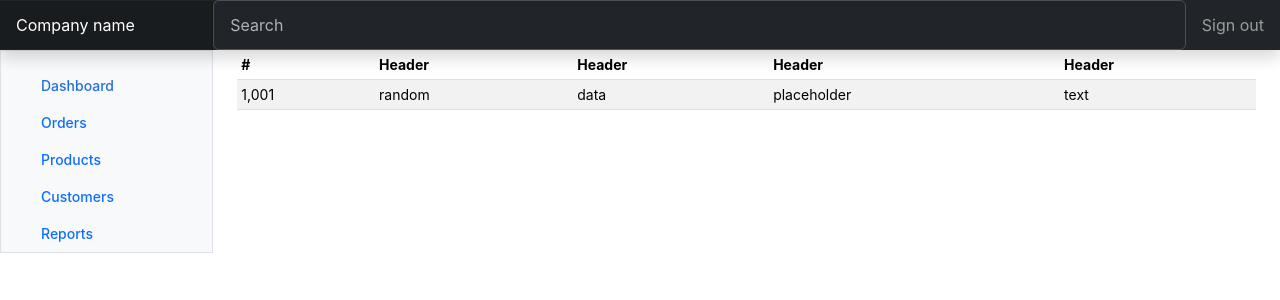
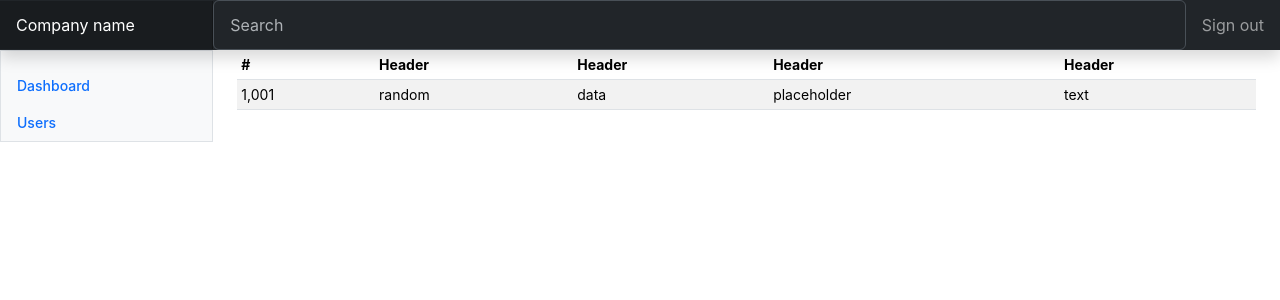
Before and after one commit to saraluk/react-admin, a React (Create React App) app: page /users in a window 1280 px wide. Shown: the top 300 px of the page. Built offline with nearby package versions, Linux system fonts and the light colour scheme.

Commit message:
pages routing

```diff
--- a/package.json
+++ b/package.json
@@ -11,8 +11,10 @@
     "@types/node": "^16.18.126",
     "@types/react": "^19.2.14",
     "@types/react-dom": "^19.2.3",
+    "@types/react-router-dom": "^5.3.3",
     "react": "^19.2.5",
     "react-dom": "^19.2.5",
+    "react-router-dom": "^7.14.1",
     "react-scripts": "5.0.1",
     "typescript": "^4.9.5",
     "web-vitals": "^2.1.4"
--- a/src/App.tsx
+++ b/src/App.tsx
@@ -1,37 +1,28 @@
+import { BrowserRouter, Route, Routes } from "react-router-dom";
 import "./App.css";
 import { Menu } from "./components/Menu";
 import { Nav } from "./components/Nav";
+import Dashboard from "./pages/Dashboard";
+import Users from "./pages/Users";
 
 function App() {
   return (
     <div className="App">
+      <BrowserRouter>
         <Nav />
 
         <div className="container-fluid">
           <div className="row">
             <Menu />
             <main className="col-md-9 ms-sm-auto col-lg-10 px-md-4">
-            <div className="table-responsive small">
-              <table className="table table-striped table-sm">
-                <thead>
-                  <tr>
-                    <th scope="col">#</th> <th scope="col">Header</th>
-                    <th scope="col">Header</th> <th scope="col">Header</th>
-                    <th scope="col">Header</th>
-                  </tr>
-                </thead>
-                <tbody>
-                  <tr>
-                    <td>1,001</td> <td>random</td> <td>data</td>{" "}
-                    <td>placeholder</td>
-                    <td>text</td>
-                  </tr>
-                </tbody>
-              </table>
-            </div>
+              <Routes>
+                <Route path="/" element={<Dashboard />} />
+                <Route path="/users" element={<Users />} />
+              </Routes>
             </main>
           </div>
         </div>
+      </BrowserRouter>
     </div>
   );
 }
--- a/src/components/Menu.tsx
+++ b/src/components/Menu.tsx
@@ -1,4 +1,5 @@
 import React from "react";
+import { Link } from "react-router-dom";
 
 export function Menu() {
   return (
@@ -24,48 +25,14 @@ export function Menu() {
         <div className="offcanvas-body d-md-flex flex-column p-0 pt-lg-3 overflow-y-auto">
           <ul className="nav flex-column">
             <li className="nav-item">
-              <a
-                className="nav-link d-flex align-items-center gap-2 active"
-                aria-current="page"
-                href="#"
-              >
-                <svg className="bi" aria-hidden="true">
-                  <use xlinkHref="#house-fill"></use>
-                </svg>
+              <Link className="nav-link" aria-current="page" to="/">
                 Dashboard
-              </a>
+              </Link>
             </li>
             <li className="nav-item">
-              <a className="nav-link d-flex align-items-center gap-2" href="#">
-                <svg className="bi" aria-hidden="true">
-                  <use xlinkHref="#file-earmark"></use>
-                </svg>
-                Orders
-              </a>
-            </li>
-            <li className="nav-item">
-              <a className="nav-link d-flex align-items-center gap-2" href="#">
-                <svg className="bi" aria-hidden="true">
-                  <use xlinkHref="#cart"></use>
-                </svg>
-                Products
-              </a>
-            </li>
-            <li className="nav-item">
-              <a className="nav-link d-flex align-items-center gap-2" href="#">
-                <svg className="bi" aria-hidden="true">
-                  <use xlinkHref="#people"></use>
-                </svg>
-                Customers
-              </a>
-            </li>
-            <li className="nav-item">
-              <a className="nav-link d-flex align-items-center gap-2" href="#">
-                <svg className="bi" aria-hidden="true">
-                  <use xlinkHref="#graph-up"></use>
-                </svg>
-                Reports
-              </a>
+              <Link className="nav-link" aria-current="page" to="/users">
+                Users
+              </Link>
             </li>
           </ul>
         </div>
--- /dev/null
+++ b/src/pages/Dashboard.tsx
@@ -0,0 +1,5 @@
+import React from "react";
+
+export default function Dashboard() {
+  return <div>Dashboard</div>;
+}
--- /dev/null
+++ b/src/pages/Users.tsx
@@ -0,0 +1,23 @@
+import React from "react";
+
+export default function Users() {
+  return (
+    <div className="table-responsive small">
+      <table className="table table-striped table-sm">
+        <thead>
+          <tr>
+            <th scope="col">#</th> <th scope="col">Header</th>
+            <th scope="col">Header</th> <th scope="col">Header</th>
+            <th scope="col">Header</th>
+          </tr>
+        </thead>
+        <tbody>
+          <tr>
+            <td>1,001</td> <td>random</td> <td>data</td> <td>placeholder</td>
+            <td>text</td>
+          </tr>
+        </tbody>
+      </table>
+    </div>
+  );
+}
```
Also changed, not shown: 1 other file (tests, documents, lock files or other folders). Lines whose indentation alone changed are shown as unchanged.
